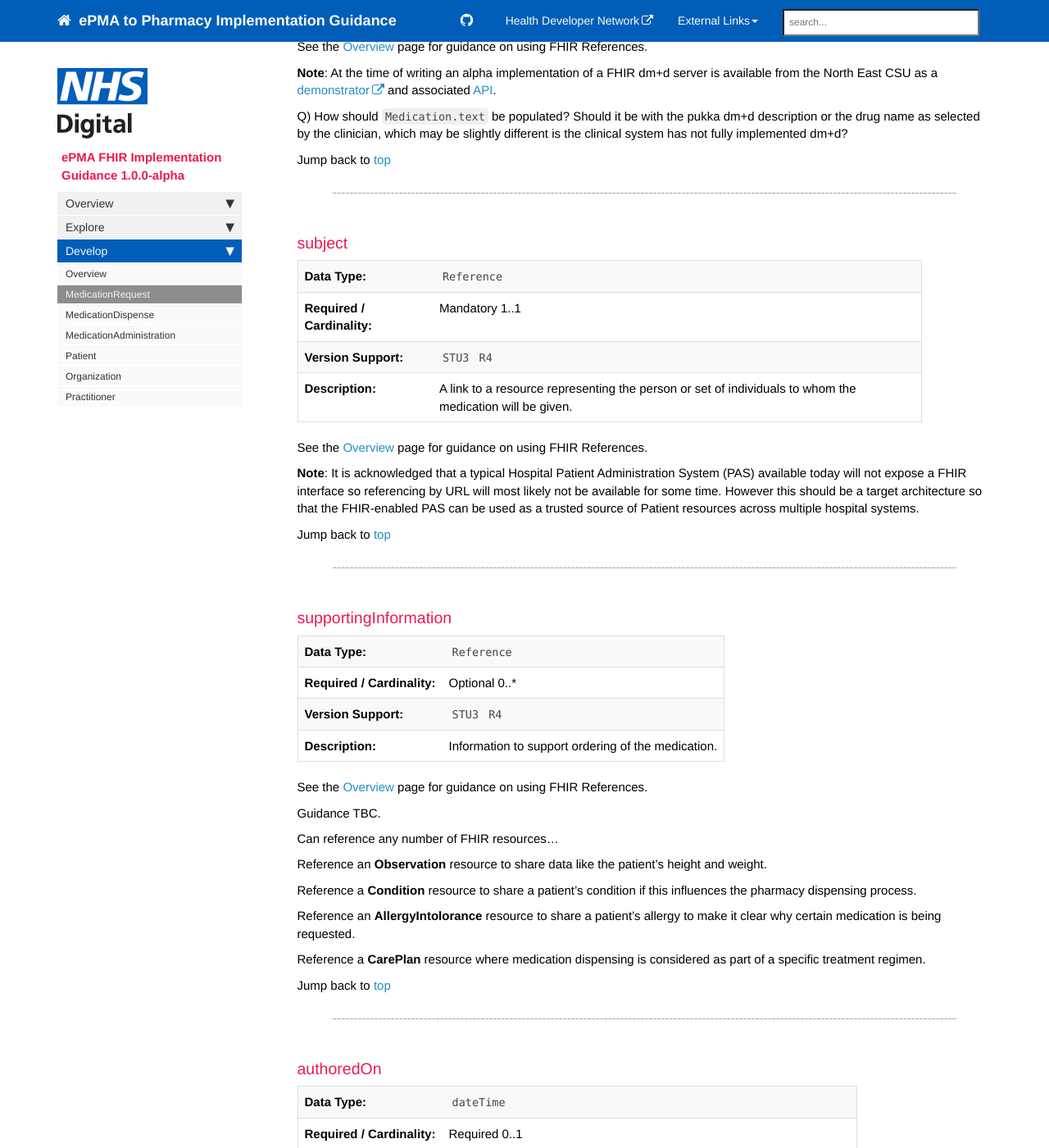
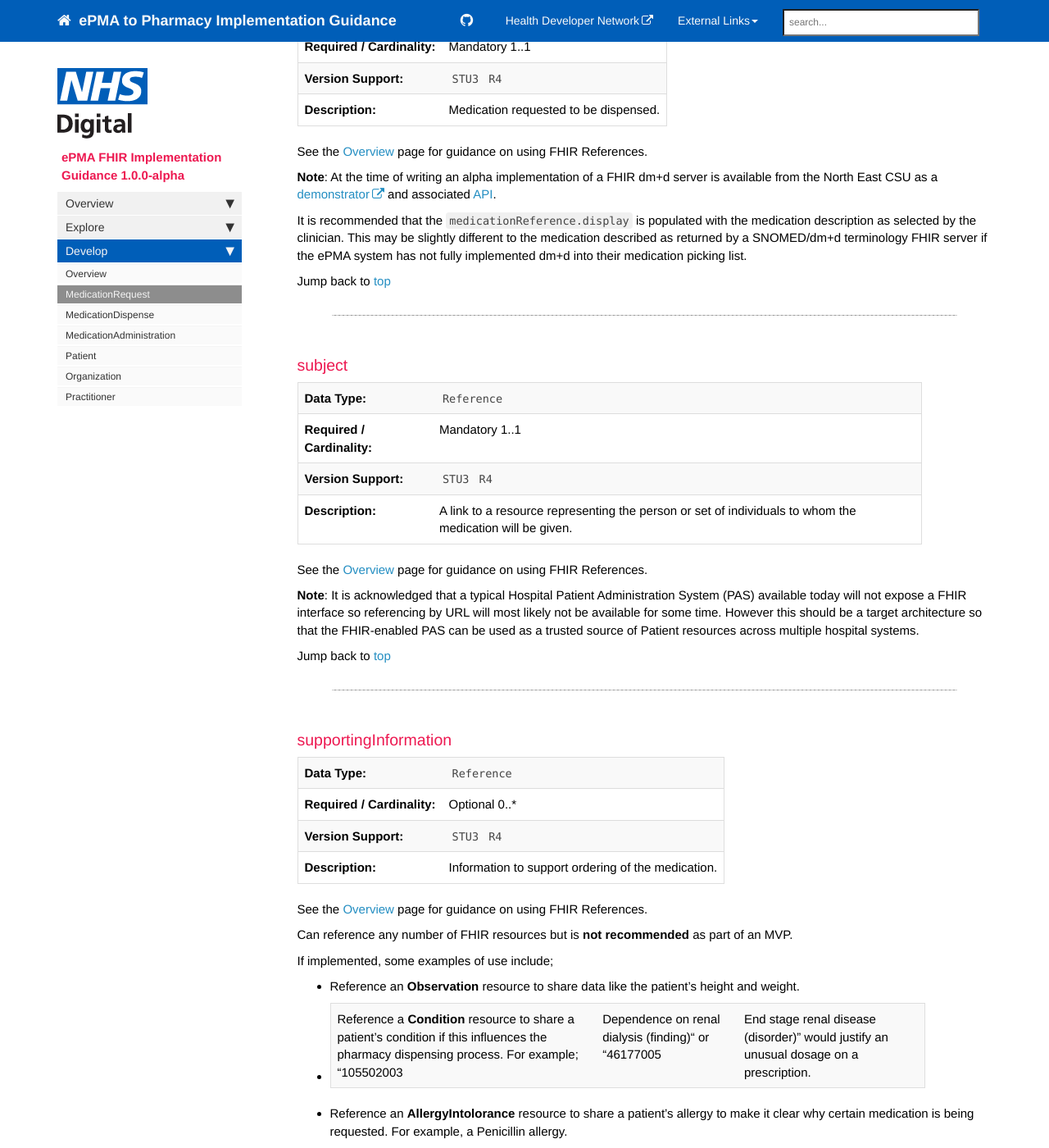
Before and after one commit to nhsconnect/FHIR-ePMA-Implementation, a Jekyll site: the page built from pages/develop/develop_medicationrequest.md, in a window 1280 px wide and 1400 px high, scrolled down 9553 px. Shown: the whole window at 82% size. Built offline with Jekyll 4.4.1, drawn with Linux system fonts in a browser that asks for light colours; nearby versions of some CDN libraries; comment, search, counter and statistics services are not loaded; some of the changed text lies outside the part shown.

Commit message:
Add files via upload

```diff
--- a/pages/develop/develop_medicationrequest.md
+++ b/pages/develop/develop_medicationrequest.md
@@ -79,7 +79,7 @@ If a client system creates the logical id and there are multiple clients sending
 
 For this reason, within an implementation where multiple clients are POSTing to a FHIR server, it is highly recommenced that the FHIR server creates the logical id to remove the risk of duplication.
 
-Jump back to [top](develop_medicationrequest.htm)
+Jump back to [top](develop_medicationrequest.html)
 <hr/>
 
 ### identifier
@@ -103,12 +103,12 @@ Jump back to [top](develop_medicationrequest.htm)
   </tr>
 </table>
 
-Guidance TBC.
+Use if a local implementation requires bespoke identifiers to track medication requests between the ePMA and pharmacy systems.
 
-Jump back to [top](develop_medicationrequest.htm)
+Jump back to [top](develop_medicationrequest.html)
 <hr/>
 
-### text
+### text (to thrash out)
 
 <table class='resource-attributes'>
   <tr>
@@ -129,9 +129,13 @@ Jump back to [top](develop_medicationrequest.htm)
   </tr>
 </table>
 
-Guidance TBC.
+It is recommended this element is **not implemented** as part of an MVP.
 
-Jump back to [top](develop_medicationrequest.htm)
+or
+
+This element may benefit an implementation if populated with a concatenation of the elements that form the MVP for a medication request. The **text** elements supports markdown formatting which would allow the data within the MVP to be presented in a human readable format.
+
+Jump back to [top](develop_medicationrequest.html)
 <hr/>
 
 ### status
@@ -189,7 +193,7 @@ For the purposes of this guidance, the scope of **status** extends to dispensing
 | `Active` | `Stopped` | This transition will trigger an update to the MedicationRequest from the ePMA system to the pharmacy system to stop dispensing activities. Within a RESTful implementation this would be typically implemented as either an HTTP PUT or PATCH. |
 | `Active` | `Completed` | Contained within the ePMA system. All dispensing activity has been received from the pharmacy system within **MedicationDispense** FHIR resources. The ePMA system has completed the recorded of medicine administration events. |
 
-Jump back to [top](develop_medicationrequest.htm)
+Jump back to [top](develop_medicationrequest.html)
 <hr/>
 
 ### intent
@@ -217,7 +221,7 @@ The value `order` should always be used to denote this is a medication request o
 
 FHIR R4 extends the value set to; `proposal`, `plan`, `order`, `original-order`, `reflex-order`, `filler-order`, `instance-order` and `option`, but the recommendation for the target use case is to continue to use `order` unless it is locally decided that the extended R4 value set better supports the business requirements.
 
-Jump back to [top](develop_medicationrequest.htm)
+Jump back to [top](develop_medicationrequest.html)
 <hr/>
 
 ### category
@@ -259,7 +263,7 @@ For the target ePMA to hospital pharmacy systems use case, it would be expected
 
 The only category that does not trigger the sending/sharing of a FHIR medicationRequest resource with the hospital pharmacy would be a `community` medication request. A `community` medication request would either trigger the printing and signing of a paper FP10HP prescription, or (when implemented by the Trust) an electronic prescription sent to the NHS Electronic Prescription Service.
 
-Jump back to [top](develop_medicationrequest.htm)
+Jump back to [top](develop_medicationrequest.html)
 <hr/>
 
 ### priority
@@ -293,7 +297,7 @@ The use of the term `stat` is potentially confusing as when used within a dosage
 
 If to be used, consider only initially supporting `routine` and `urgent` and set clear criteria for when a medication request should be marked as `urgent`.
 
-Jump back to [top](develop_medicationrequest.htm)
+Jump back to [top](develop_medicationrequest.html)
 <hr/>
 
 ### medicationReference
@@ -321,7 +325,7 @@ See the [Overview](develop_overview.htm) page for guidance on using FHIR Referen
 
 **Note**: At the time of writing an alpha implementation of a FHIR dm+d server is available from the North East CSU as a [demonstrator](https://dmdsite-uks-test-web.azurewebsites.net/Dosage) and associated [API]([https://apidmd001.azurewebsites.net/index.html](https://apidmd001.azurewebsites.net/index.html)).
 
-Q) How should `Medication.text` be populated? Should it be with the pukka dm+d description or the drug name as selected by the clinician, which may be slightly different is the clinical system has not fully implemented dm+d?
+It is recommended that the `medicationReference.display` is populated with the medication description as selected by the clinician. This may be slightly different to the medication described as returned by a SNOMED/dm+d terminology FHIR server if the ePMA system has not fully implemented dm+d into their medication picking list.
 
 Jump back to [top](develop_medicationrequest.html)
 <hr/>
@@ -351,7 +355,7 @@ See the [Overview](develop_overview.htm) page for guidance on using FHIR Referen
 
 **Note**: It is acknowledged that a typical Hospital Patient Administration System (PAS) available today will not expose a FHIR interface so referencing by URL will most likely not be available for some time. However this should be a target architecture so that the FHIR-enabled PAS can be used as a trusted source of Patient resources across multiple hospital systems.
 
-Jump back to [top](develop_medicationrequest.htm)
+Jump back to [top](develop_medicationrequest.html)
 <hr/>
 
 ### supportingInformation
@@ -377,19 +381,15 @@ Jump back to [top](develop_medicationrequest.htm)
 
 See the [Overview](develop_overview.htm) page for guidance on using FHIR References.
 
-Guidance TBC.
+Can reference any number of FHIR resources but is **not recommended** as part of an MVP.
 
-Can reference any number of FHIR resources...
+If implemented, some examples of use include;
+- Reference an **Observation** resource to share data like the patient's height and weight.
+- Reference a **Condition** resource to share a patient's condition if this influences the pharmacy dispensing process. For example; "105502003 | Dependence on renal dialysis (finding)“ or “46177005 | End stage renal disease (disorder)" would justify an unusual dosage on a prescription.
+- Reference an **AllergyIntolorance** resource to share a patient's allergy to make it clear why certain medication is being requested. For example, a Penicillin allergy.
+- Reference a **CarePlan** resource where medication dispensing is considered as part of a specific treatment regimen. For example, care plans for stroke patients.
 
-Reference an **Observation** resource to share data like the patient's height and weight.
-
-Reference a **Condition** resource to share a patient's condition if this influences the pharmacy dispensing process.
-
-Reference an **AllergyIntolorance** resource to share a patient's allergy to make it clear why certain medication is being requested.
-
-Reference a **CarePlan** resource where medication dispensing is considered as part of a specific treatment regimen.
-
-Jump back to [top](develop_medicationrequest.htm)
+Jump back to [top](develop_medicationrequest.html)
 <hr/>
 
 ### authoredOn
@@ -419,10 +419,10 @@ Recommended to specify as a complete date and time, e.g. "2020-03-26T15:00:00".
 
 Recommended that the date and time is the same as recorded and visible within the ePMA system.
 
-Jump back to [top](develop_medicationrequest.htm)
+Jump back to [top](develop_medicationrequest.html)
 <hr/>
 
-### requester
+### requester (to thrash out)
 
 <table class='resource-attributes'>
   <tr>
@@ -466,7 +466,7 @@ Where an implementation does not currently record the prescribing clinician then
 
 **Note**: STU3 allowed a request on behalf of another organisation to be defined using **requester.onBehalfOf**. This has been removed from R4 so is recommended not to be used within any STU3 or CareConnect implementation.
 
-Jump back to [top](develop_medicationrequest.htm)
+Jump back to [top](develop_medicationrequest.html)
 <hr/>
 
 ### recorder
@@ -494,7 +494,7 @@ See the [Overview](develop_overview.htm) page for guidance on using FHIR Referen
 
 Optional for most implementations and requires all system users to be individual authenticated. The primary purpose of capturing the recorder would be for the local audit trail. The data recorder will be of little relevance for most pharmacy implementations.
 
-Jump back to [top](develop_medicationrequest.htm)
+Jump back to [top](develop_medicationrequest.html)
 <hr/>
 
 ### reasonCode
@@ -522,9 +522,9 @@ Optional but useful to the wider clinical team as an additional safety check, es
 
 Where possible this should be a coded term from the SNOMED-CT hierarchy as a descendant of the concept 404684003 (Clinical finding) however but free-text reasons are also acceptable.
 
-FHIR 4 has several additional structures here?
+It is recommended that if implemented, **reasonCode** and **reasonReference** are mutually exclusive and not both populated.
 
-Jump back to [top](develop_medicationrequest.htm)
+Jump back to [top](develop_medicationrequest.html)
 <hr/>
 
 ### reasonReference
@@ -552,7 +552,11 @@ See the [Overview](develop_overview.htm) page for guidance on using FHIR Referen
 
 A reference to a FHIR **Condition** or **Observation** resource.
 
-Jump back to [top](develop_medicationrequest.htm)
+It is recommended this element is **not implemented** as part of an MVP. However if the clinical system has recorded the reason for medication, often known as the "indication", as either a **Condition** or **Observation** resource, a logical link to that resource has business benefit.
+
+It is recommended that if implemented, **reasonCode** and **reasonReference** are mutually exclusive and not both populated.
+
+Jump back to [top](develop_medicationrequest.html)
 <hr/>
 
 ### basedOn
@@ -578,14 +582,14 @@ Jump back to [top](develop_medicationrequest.htm)
 
 See the [Overview](develop_overview.htm) page for guidance on using FHIR References.
 
-CarePlan | MedicationRequest | ServiceRequest | ImmunizationRecommendation)
+A reference to any number of **CarePlan**, **MedicationRequest**, **ServiceRequest** or **ImmunizationRecommendation** resources.
 
-Guidance TBC.
+It is recommended this element is **not implemented** as part of an MVP. However if the clinical system has implemented the **CarePlan** resource, a logical link to the care plan for which the medication request is based has business benefit.
 
-Jump back to [top](develop_medicationrequest.htm)
+Jump back to [top](develop_medicationrequest.html)
 <hr/>
 
-### groupIdentifier
+### groupIdentifier (to do)
 
 <table class='resource-attributes'>
   <tr>
@@ -608,7 +612,7 @@ Jump back to [top](develop_medicationrequest.htm)
 
 Guidance TBC.
 
-Jump back to [top](develop_medicationrequest.htm)
+Jump back to [top](develop_medicationrequest.html)
 <hr/>
 
 ### note
@@ -636,7 +640,7 @@ A **business required** element for when the ePMA user wishes to provides suppor
 
 Where no supporting information is required, this element can be omitted.
 
-Jump back to [top](develop_medicationrequest.htm)
+Jump back to [top](develop_medicationrequest.html)
 <hr/>
 
 ### dosageInstruction
@@ -662,7 +666,7 @@ Jump back to [top](develop_medicationrequest.htm)
 
 Refer to [FHIR Dose Syntax Implementation Guidance](https://developer.nhs.uk/apis/dose-syntax-implementation-1-3-2-alpha/) (or any subsequent version) for guidance.
 
-Jump back to [top](develop_medicationrequest.htm)
+Jump back to [top](develop_medicationrequest.html)
 <hr/>
 
 ### dispenseRequest
@@ -690,7 +694,7 @@ It is recommended that this structure is **omitted**, unless required data to be
 
 Many elements within this structure are to support primary care prescribing processes using VMP and AMP dm+d concepts and where a structured dosage instruction is not populated.
 
-Jump back to [top](develop_medicationrequest.htm)
+Jump back to [top](develop_medicationrequest.html)
 <hr/>
 
 ### substitution
@@ -722,7 +726,7 @@ It could be unwise to assume all UK implementations will prevent substitution if
 
 Where substitution to be be allowed, set to "**true**". The inclusion of the coded reason is optional as the value-set defined in FHIR is of limited benefit to UK healthcare.
 
-Jump back to [top](develop_medicationrequest.htm)
+Jump back to [top](develop_medicationrequest.html)
 <hr/>
 
 ### priorPrescription
@@ -768,7 +772,7 @@ An order for the same medication but for a different dose can still be linked us
 
 The medicationRequest being replaced will be referenced within **priorPrescription**. It would be expected that the referenced resource would be updated with a **status** of `cancelled`, `entered-in-error` or `stopped`. This will allow both the ePMA and pharmacy systems to make it clear to the human user that one medication request replaces another.
 
-Jump back to [top](develop_medicationrequest.htm)
+Jump back to [top](develop_medicationrequest.html)
 <hr/>
 
 ### extension (repeatInformation)
@@ -794,7 +798,7 @@ Jump back to [top](develop_medicationrequest.htm)
 
 It is recommended that this structure is **omitted** for the target use case.
 
-Jump back to [top](develop_medicationrequest.htm)
+Jump back to [top](develop_medicationrequest.html)
 <hr/>
 
 ### extension (statusReason)
@@ -818,9 +822,9 @@ Jump back to [top](develop_medicationrequest.htm)
   </tr>
 </table>
 
-This extension was added to the international standard within FHIR R4 so provides a migration path from STU3 to R4.
+This extension was added to the international standard within FHIR R4 as [statusreason](develop_medicationrequest.html#statusreason) so provides a migration path from CareConnect to R4.
 
-Jump back to [top](develop_medicationrequest.htm)
+Jump back to [top](develop_medicationrequest.html)
 <hr/>
 
 ### extension (prescriptionType)
@@ -848,7 +852,7 @@ It is recommended that this structure is **omitted** for the target use case.
 
 **Note**: The value set for this STU3 extension aligns with the legacy HL7v3 'PrescriptionTreatmentType' vocab; `acute`, `repeat`, `repeat dispensing` and `delayed prescribing`. If UK Core R4 is extended to support this type of data then the extension name should ideally not be called 'prescriptionType' as it confused with a different legacy HL7v3 vocab for 'prescriptionType' which serves a different purpose.
 
-Jump back to [top](develop_medicationrequest.htm)
+Jump back to [top](develop_medicationrequest.html)
 <hr/>
 
 ### statusReason
@@ -872,9 +876,9 @@ Jump back to [top](develop_medicationrequest.htm)
   </tr>
 </table>
 
-Guidance TBC.
+Within the CareConnect implementation of STU3, this element was modelled as an [extension (statusreason)](develop_medicationrequest.html#extension-statusreason). If used as part of a CareConnect implementation then it would migrate to being the **statusReason** within an R4 implementation.
 
-Jump back to [top](develop_medicationrequest.htm)
+Jump back to [top](develop_medicationrequest.html)
 <hr/>
 
 ### doNotPerform
@@ -898,9 +902,9 @@ Jump back to [top](develop_medicationrequest.htm)
   </tr>
 </table>
 
-Guidance TBC.
+It is recommended this element is **not implemented** as part of an MVP.
 
-Jump back to [top](develop_medicationrequest.htm)
+Jump back to [top](develop_medicationrequest.html)
 <hr/>
 
 ### reported[x]
@@ -924,9 +928,9 @@ Jump back to [top](develop_medicationrequest.htm)
   </tr>
 </table>
 
-Guidance TBC.
+It is recommended this element is **not implemented** as part of an MVP.
 
-Jump back to [top](develop_medicationrequest.htm)
+Jump back to [top](develop_medicationrequest.html)
 <hr/>
 
 ### encounter
@@ -950,9 +954,11 @@ Jump back to [top](develop_medicationrequest.htm)
   </tr>
 </table>
 
-Guidance TBC.
+It is recommended this element is **not implemented** as part of an MVP.
 
-Jump back to [top](develop_medicationrequest.htm)
+Within STU3, this element was modelled as the [context](develop_medicationrequest.html#context) so if used as part of an STU3 implementation then it would migrate to being the **encounter** within an R4 implementation.
+
+Jump back to [top](develop_medicationrequest.html)
 <hr/>
 
 ### performer
@@ -980,7 +986,9 @@ See the [Overview](develop_overview.htm) page for guidance on using FHIR Referen
 
 **IMPORTANT**: Do not confuse this element with **dispenseRequest.performer** which defines any intended dispenser for the medication request using a referenced FHIR [Organization](develop_organization.html) resource.
 
-Jump back to [top](develop_medicationrequest.htm)
+It is recommended this element is **not implemented** as part of an MVP.
+
+Jump back to [top](develop_medicationrequest.html)
 <hr/>
 
 ### performerType
@@ -1004,9 +1012,9 @@ Jump back to [top](develop_medicationrequest.htm)
   </tr>
 </table>
 
-Guidance TBC.
+It is recommended this element is **not implemented** as part of an MVP.
 
-Jump back to [top](develop_medicationrequest.htm)
+Jump back to [top](develop_medicationrequest.html)
 <hr/>
 
 ### instantiatesCanonical
@@ -1030,9 +1038,9 @@ Jump back to [top](develop_medicationrequest.htm)
   </tr>
 </table>
 
-Guidance TBC.
+It is recommended this element is **not implemented** as part of an MVP.
 
-Jump back to [top](develop_medicationrequest.htm)
+Jump back to [top](develop_medicationrequest.html)
 <hr/>
 
 ### instantiatesUri
@@ -1056,12 +1064,12 @@ Jump back to [top](develop_medicationrequest.htm)
   </tr>
 </table>
 
-Guidance TBC.
+It is recommended this element is **not implemented** as part of an MVP.
 
-Jump back to [top](develop_medicationrequest.htm)
+Jump back to [top](develop_medicationrequest.html)
 <hr/>
 
-### courseOfTherapyType
+### courseOfTherapyType (to do)
 
 <table class='resource-attributes'>
   <tr>
@@ -1084,7 +1092,7 @@ Jump back to [top](develop_medicationrequest.htm)
 
 Guidance TBC.
 
-Jump back to [top](develop_medicationrequest.htm)<hr/>
+Jump back to [top](develop_medicationrequest.html)<hr/>
 
 ### insurance
 
@@ -1107,9 +1115,9 @@ Jump back to [top](develop_medicationrequest.htm)<hr/>
   </tr>
 </table>
 
-Guidance TBC.
+It is recommended this element is **not implemented** as part of an MVP.
 
-Jump back to [top](develop_medicationrequest.htm)
+Jump back to [top](develop_medicationrequest.html)
 <hr/>
 
 ### context
@@ -1141,7 +1149,7 @@ If implemented as a reference to an **Encounter** resource, within R4 this is su
 
 Any reference to an **EpisodeOfCare** resource within an STU3 or CareConnect implementation will not be supported if migrated to FHIR R4. It is recommended not to reference an EpisodeOfCare resource within an STU3 implementation.
 
-Jump back to [top](develop_medicationrequest.htm)
+Jump back to [top](develop_medicationrequest.html)
 <hr/>
 
 ### definition
@@ -1167,5 +1175,5 @@ Jump back to [top](develop_medicationrequest.htm)
 
 This element has been removed from FHIR R4 therefore it's use within an STU3 or CareConnect implementation is **not recommended**.
 
-Jump back to [top](develop_medicationrequest.htm)
+Jump back to [top](develop_medicationrequest.html)
 <hr/>
```
